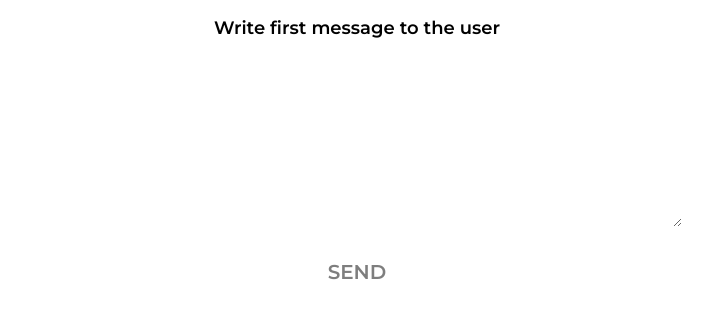
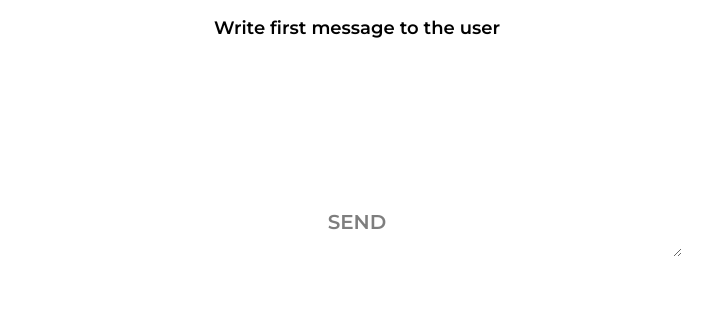
Before and after one commit to webDevT/fliru-matches, a website: page app/message.html in a window 1280 px wide. Shown: the part 142-460 px from the top of the page, without its empty margins (283-994 px from the left). Drawn offline with nearby package versions, Linux system fonts and the light colour scheme.

Commit message:
textarea updates

```diff
--- a/app/sass/style.sass
+++ b/app/sass/style.sass
@@ -248,6 +248,7 @@ textarea
   border: 1px solid var(--tg-theme-hint-color)
   outline: none
   color: var(--tg-theme-hint-color)
+  height: 200px
 .button
   margin-top: 20px
   background: var(--tg-theme-button-color)
@@ -306,6 +307,11 @@ textarea
   fill: var(--tg-theme-button-color)
 .submit-button
   background: var(--tg-theme-button-color)
+  transform: translateY(-120%)
+  width: 95%
+  margin-left: auto
+  margin-right: auto
+  margin-top: 0
 .submit-button[disabled]
   opacity: 0.5
   cursor: not-allowed
@@ -703,6 +709,7 @@ label
     outline: none
     font-family: 'DM Sans', sans-serif
     font-size: 18px
+
 //end modal style
 .photo-list
     display: flex
```
Also changed, not shown: app/css/style.min.css, docs/css/style.min.css.
